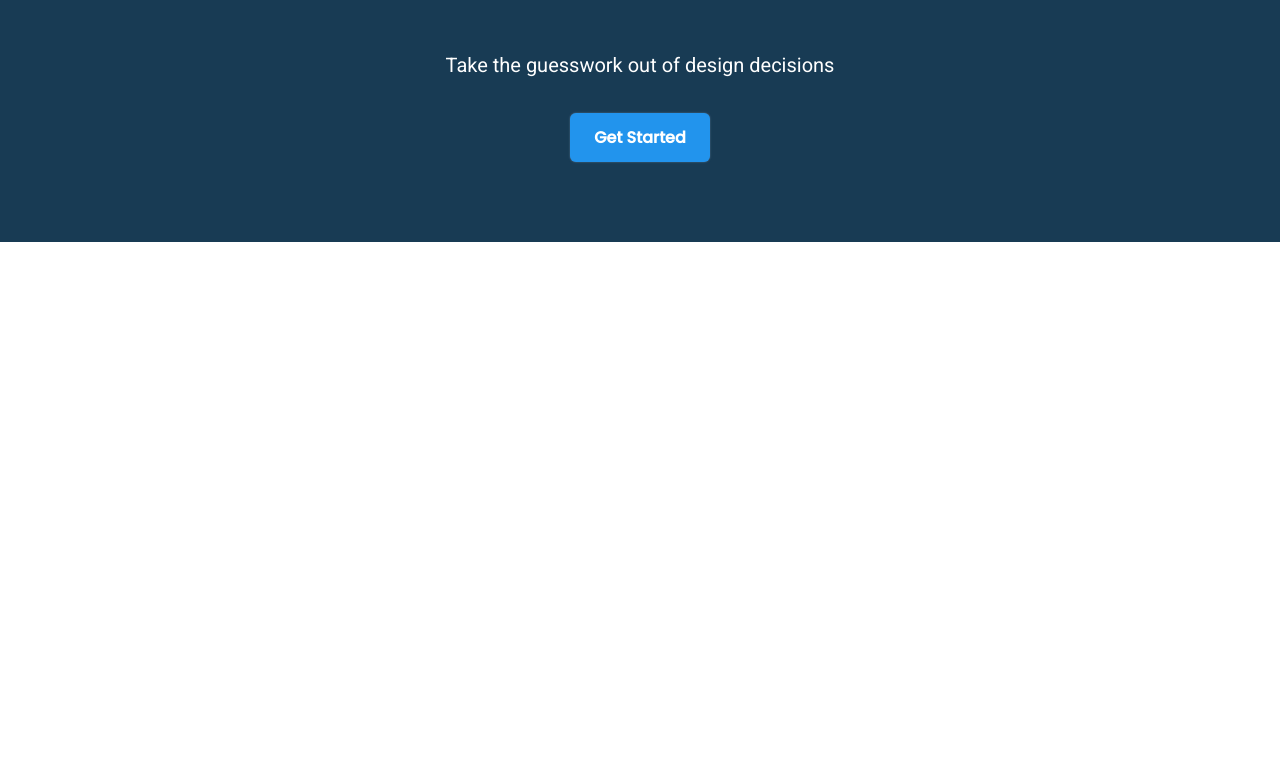
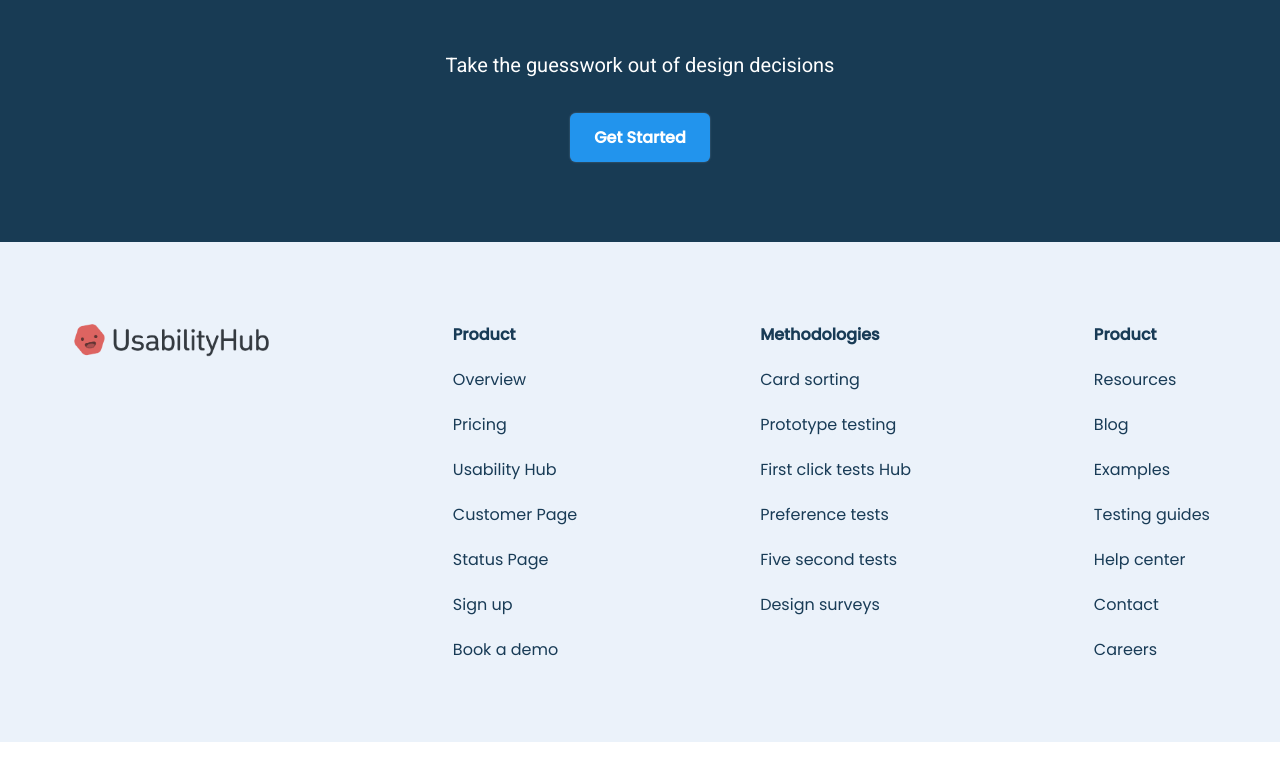
Before and after one commit to nishantbhadrasen/usabilityhub-clone, a plain HTML site: page index.html in a window 1280 px wide. Shown: the part 3985-4765 px from the top of the page. Drawn offline with Linux system fonts and the light colour scheme.

Commit message:
footer section done

```diff
--- a/index.html
+++ b/index.html
@@ -222,7 +222,6 @@
 
 
 <!-- cta section -->
-
     <section class="cta-section">
         <div class="container flex cta-section-conatainer">
             <h2>Start testing today</h2>
@@ -232,7 +231,48 @@
 
     </section>
 
-    <footer></footer>
+
+ <!-- footer    -->
+    <footer>
+        <div class="container flex footer-container">
+            <a href="#" class="company-logo">
+                <img src="./assets/asset 1.png" alt="company logo">
+            </a>
+            <div class="link-column flex">
+                <h4>Product</h4>
+                <a href="#" class="hover-link">Overview</a>
+                <a href="#" class="hover-link">Pricing</a>
+                <a href="#" class="hover-link">Usability Hub</a>
+                <a href="#" class="hover-link">Customer Page</a>
+                <a href="#" class="hover-link">Status Page</a>
+                <a href="#" class="hover-link">Sign up</a>
+                <a href="#" class="hover-link">Book a demo</a>
+            </div>
+
+            <div class="link-column flex">
+                <h4>Methodologies</h4>
+                <a href="#" class="hover-link">Card sorting</a>
+                <a href="#" class="hover-link">Prototype testing</a>
+                <a href="#" class="hover-link">First click tests Hub</a>
+                <a href="#" class="hover-link">Preference tests</a>
+                <a href="#" class="hover-link"> Five second tests</a>
+                <a href="#" class="hover-link"> Design surveys</a>
+            </div>
+
+            <div class="link-column flex">
+                <h4>Product</h4>
+                <a href="#" class="hover-link">Resources</a>
+                <a href="#" class="hover-link">Blog</a>
+                <a href="#" class="hover-link">Examples</a>
+                <a href="#" class="hover-link">Testing guides</a>
+                <a href="#" class="hover-link">Help center</a>
+                <a href="#" class="hover-link">Contact</a>
+                <a href="#" class="hover-link">Careers</a>
+            </div>
+
+        </div>
+
+    </footer>
     <div class="subfooter"></div>
 
     <div class="spacer" style="height: 100vh"></div>
--- a/style.css
+++ b/style.css
@@ -290,3 +290,21 @@ header{
     color:white;
      margin-top:20px;
 }
+
+/* footer */
+
+footer {
+    padding-block: 80px;
+    background-color: #ebf2fa;
+}
+
+.link-column {
+    flex-direction: column;
+    align-items: flex-start;
+    gap: 20px;
+}
+
+.footer-container {
+    align-items: flex-start;
+    justify-content: space-between;
+}
```
